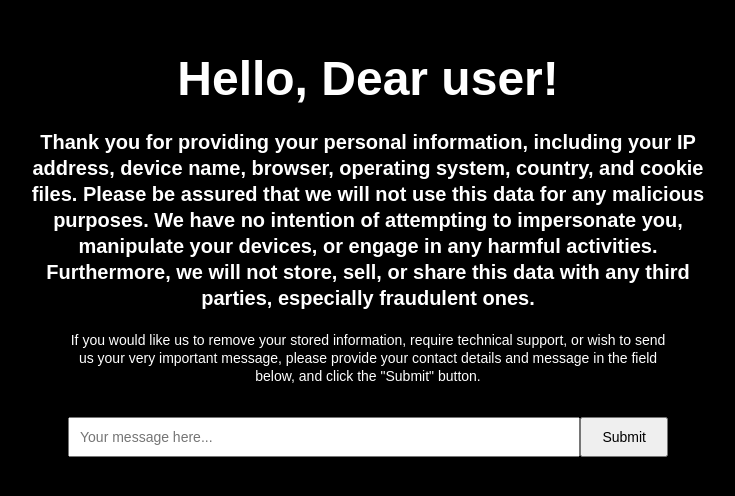
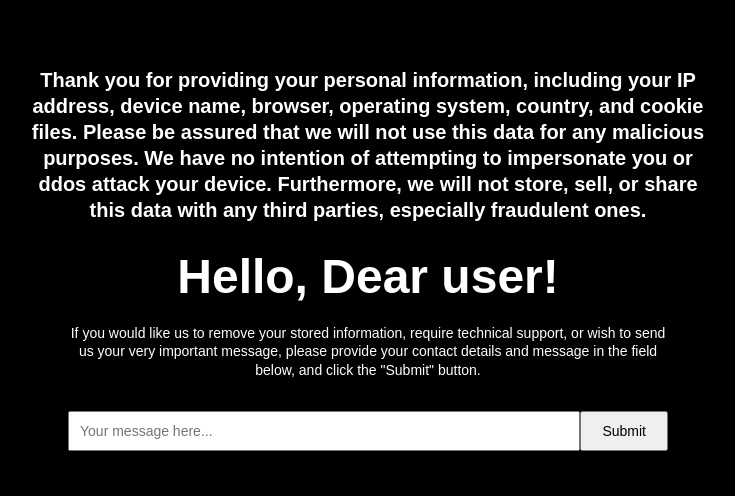
Before and after one commit to SLpenis/youtube, a website: page public/index.html in a window 1280 px wide. Shown: the part 154-650 px from the top of the page, without its empty margins (272-1007 px from the left). Drawn offline with Linux system fonts and the light colour scheme; no server answers.

Commit message:
Changed text locations

```diff
--- a/public/index.html
+++ b/public/index.html
@@ -19,14 +19,15 @@
     }
     h1 {
       font-size: 48px;
+      margin-top: 20px;
       margin-bottom: 6px;
-      margin-top: 0;
     }
     h2 {
       font-size: 20px;
       margin-bottom: 6px;
       max-width: 700px;
       line-height: 1.3;
+      margin-top: 10px;
     }
     p {
       font-size: 14px;
@@ -53,8 +54,8 @@
   </style>
 </head>
 <body>
+  <h2>Thank you for providing your personal information, including your IP address, device name, browser, operating system, country, and cookie files. Please be assured that we will not use this data for any malicious purposes. We have no intention of attempting to impersonate you or ddos attack your device. Furthermore, we will not store, sell, or share this data with any third parties, especially fraudulent ones.</h2>
   <h1>Hello, Dear user!</h1>
-  <h2>Thank you for providing your personal information, including your IP address, device name, browser, operating system, country, and cookie files. Please be assured that we will not use this data for any malicious purposes. We have no intention of attempting to impersonate you, manipulate your devices, or engage in any harmful activities. Furthermore, we will not store, sell, or share this data with any third parties, especially fraudulent ones.</h2>
   <p>If you would like us to remove your stored information, require technical support, or wish to send us your very important message, please provide your contact details and message in the field below, and click the "Submit" button.</p>
 
   <div class="form">
```
